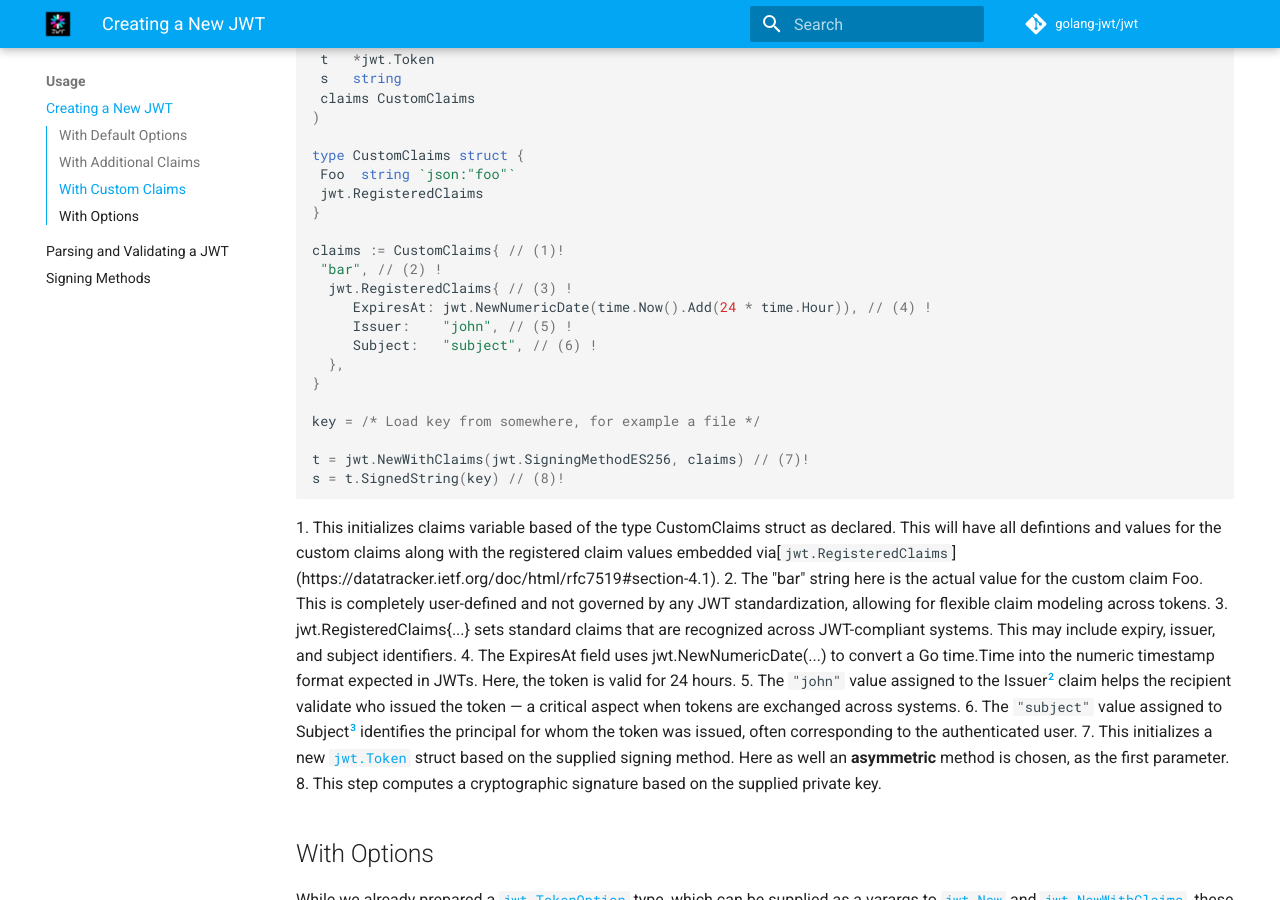
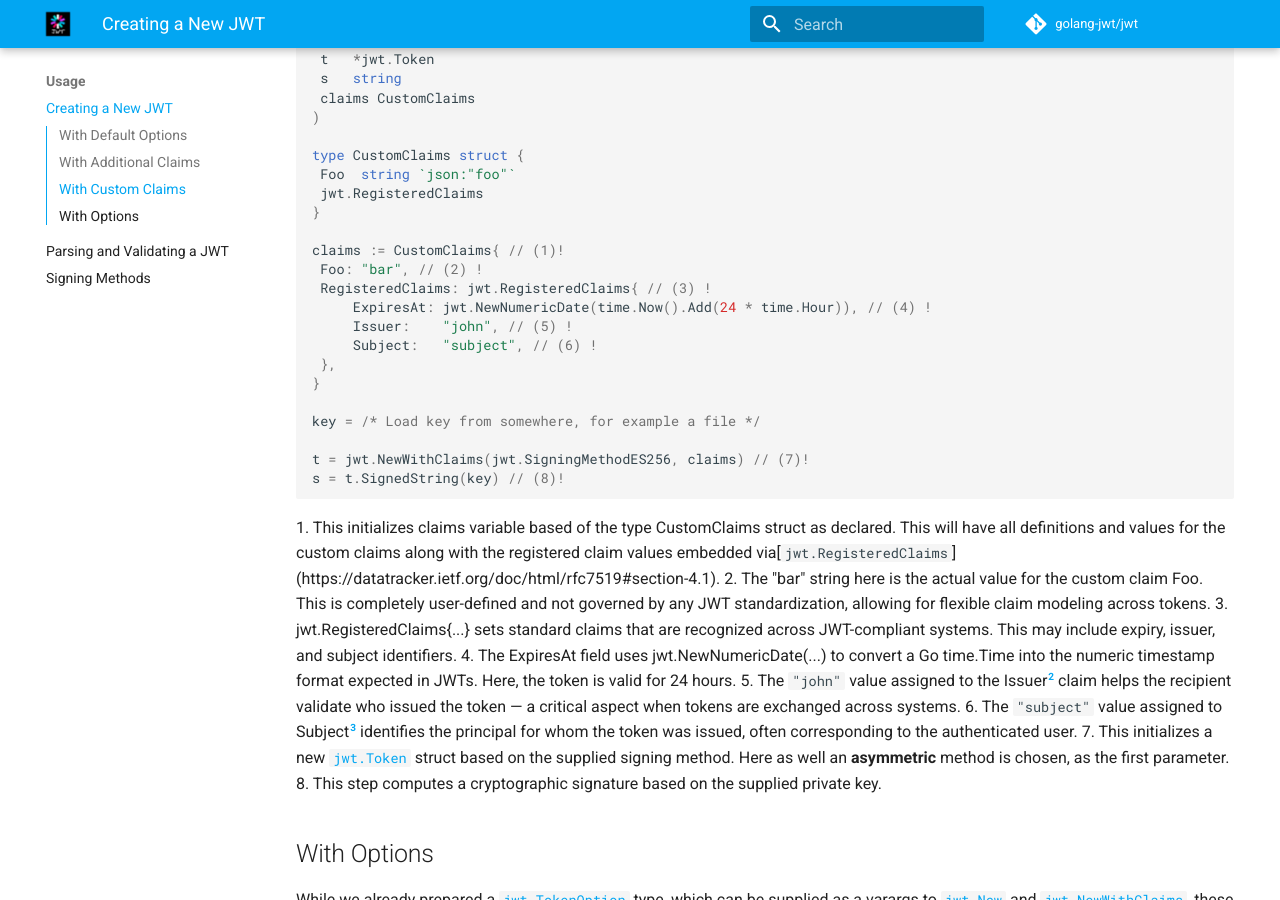
Before and after one commit to golang-jwt/jwt-docs, an MkDocs documentation site: the page built from docs/usage/create.md, in a window 1280 px wide and 900 px high, scrolled down 1769 px. Built offline with MkDocs 1.6.1 and Material for MkDocs 9.7.7, drawn with Linux system fonts in a browser that asks for light colours; comment, search, counter and statistics services are not loaded; part of the change alters nothing that is shown.

Commit message:
Apply suggestions from code review
Co-authored-by: Copilot <175728472+Copilot@users.noreply.github.com>

````diff
--- a/docs/usage/create.md
+++ b/docs/usage/create.md
@@ -110,12 +110,12 @@ type CustomClaims struct {
 }
 
 claims := CustomClaims{ // (1)!
- "bar", // (2) !
-  jwt.RegisteredClaims{ // (3) !
+ Foo: "bar", // (2) !
+ RegisteredClaims: jwt.RegisteredClaims{ // (3) !
 	 ExpiresAt: jwt.NewNumericDate(time.Now().Add(24 * time.Hour)), // (4) !
 	 Issuer:    "john", // (5) !
 	 Subject:   "subject", // (6) !
-  },
+ },
 }
 
 key = /* Load key from somewhere, for example a file */
@@ -123,7 +123,7 @@ key = /* Load key from somewhere, for example a file */
 t = jwt.NewWithClaims(jwt.SigningMethodES256, claims) // (7)!
 s = t.SignedString(key) // (8)!
 ```
-1. This initializes claims variable based of the type CustomClaims struct as declared. This will have all defintions and values for the custom claims along with the registered claim values embedded via[`jwt.RegisteredClaims`] (https://datatracker.ietf.org/doc/html/rfc7519#section-4.1).
+1. This initializes claims variable based of the type CustomClaims struct as declared. This will have all definitions and values for the custom claims along with the registered claim values embedded via[`jwt.RegisteredClaims`] (https://datatracker.ietf.org/doc/html/rfc7519#section-4.1).
 2. The "bar" string here is the actual value for the custom claim Foo. This is completely user-defined and not governed by any JWT standardization, allowing for flexible claim modeling across tokens.
 3. jwt.RegisteredClaims{...} sets standard claims that are recognized across JWT-compliant systems. This may include expiry, issuer, and subject identifiers.
 4. The ExpiresAt field uses jwt.NewNumericDate(...) to convert a Go time.Time into the numeric timestamp format expected in JWTs. Here, the token is valid for 24 hours.
````
